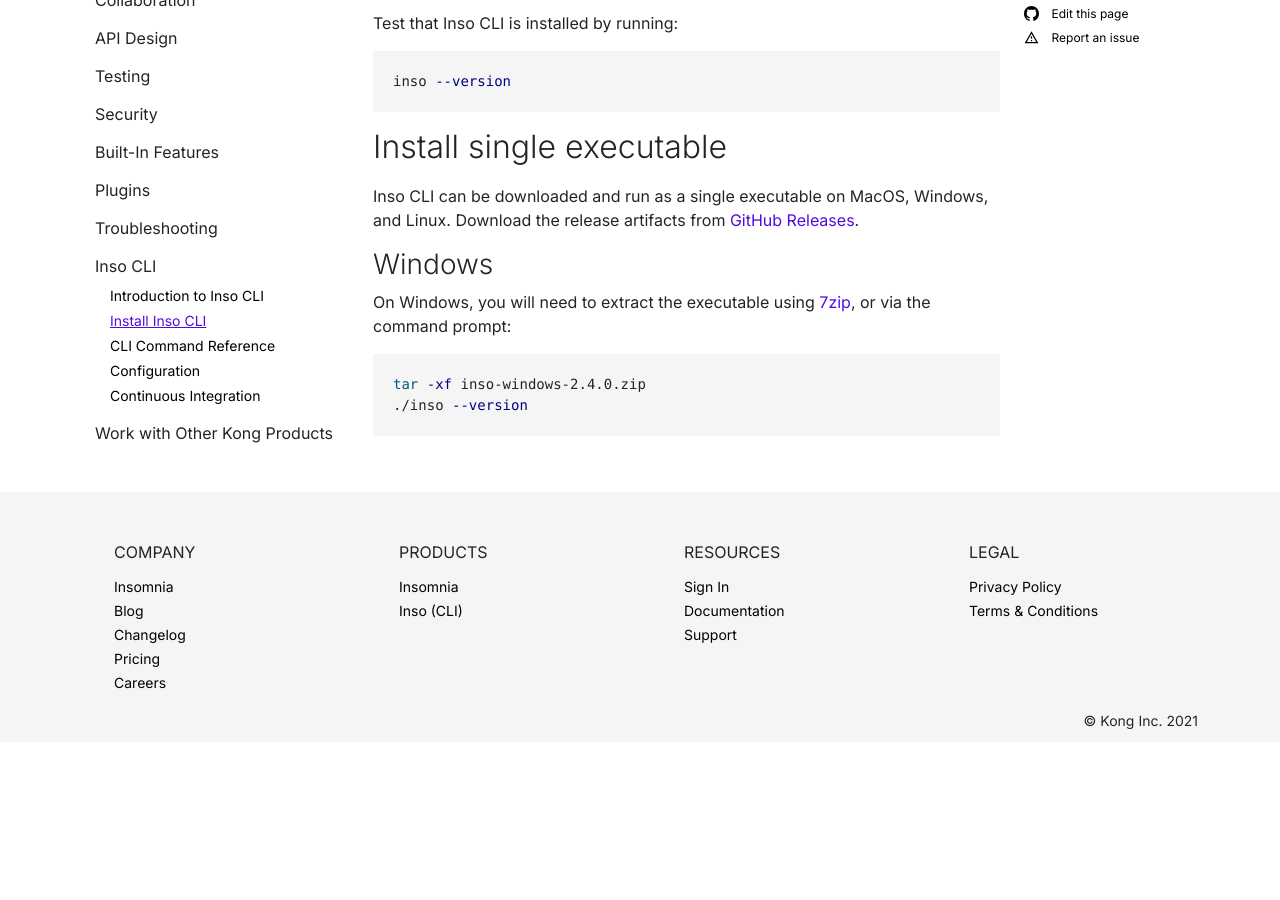
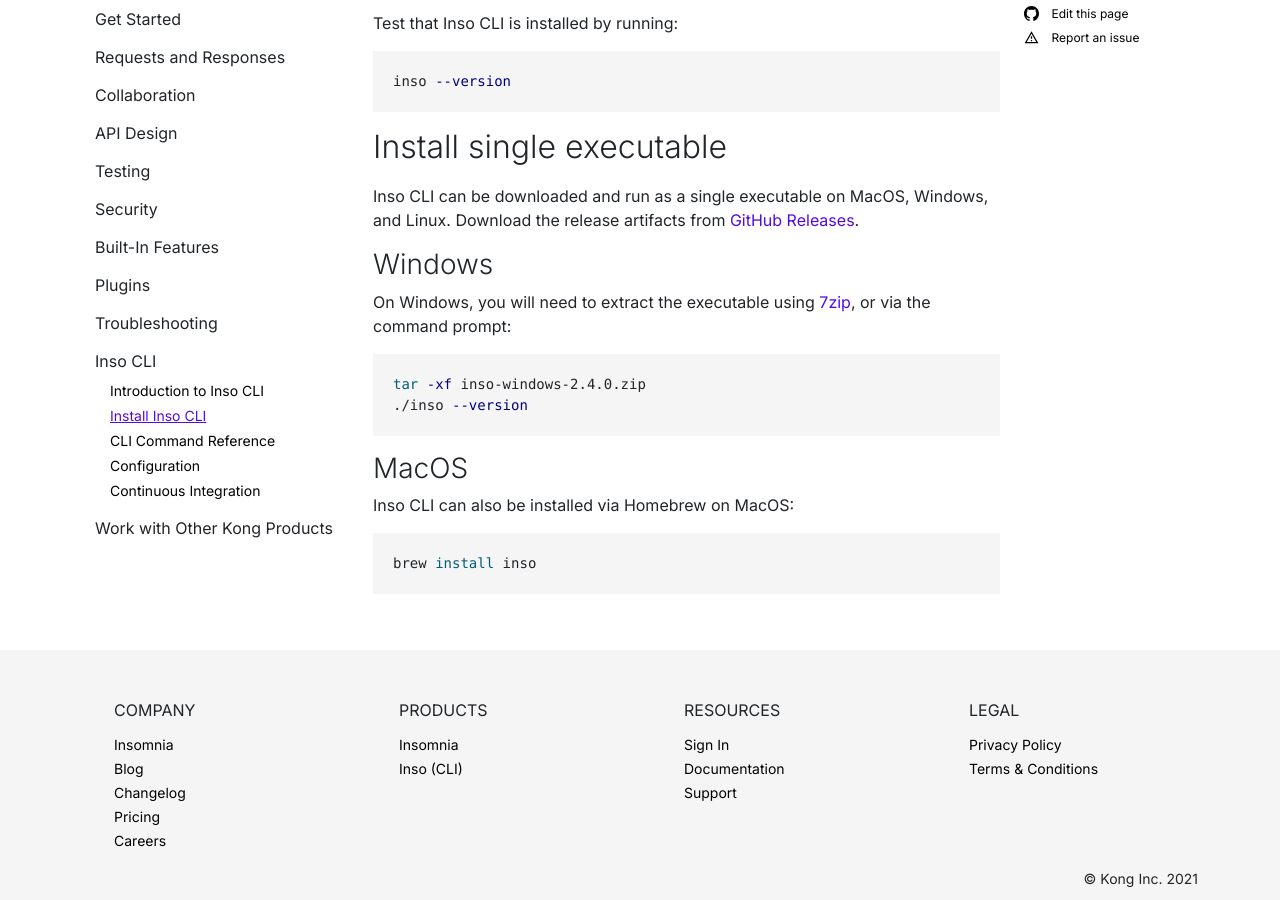
Before and after one commit to Kong/insomnia-docs, a Jekyll site: the page built from docs/inso-cli/install.md, in a window 1280 px wide and 900 px high, scrolled down 819 px. Built offline with Jekyll 4.4.1, drawn with Linux system fonts in a browser that asks for light colours; comment, search, counter and statistics services are not loaded; before the commit the page ends 1561 px from its top, so only the background shows below that.

Commit message:
chore(doc): add homebrew instructions for MacOS

````diff
--- a/docs/inso-cli/install.md
+++ b/docs/inso-cli/install.md
@@ -48,3 +48,11 @@
 tar -xf inso-windows-2.4.0.zip
 ./inso --version
 ```
+
+### MacOS
+
+Inso CLI can also be installed via Homebrew on MacOS:
+
+```bash
+brew install inso
+```
````
